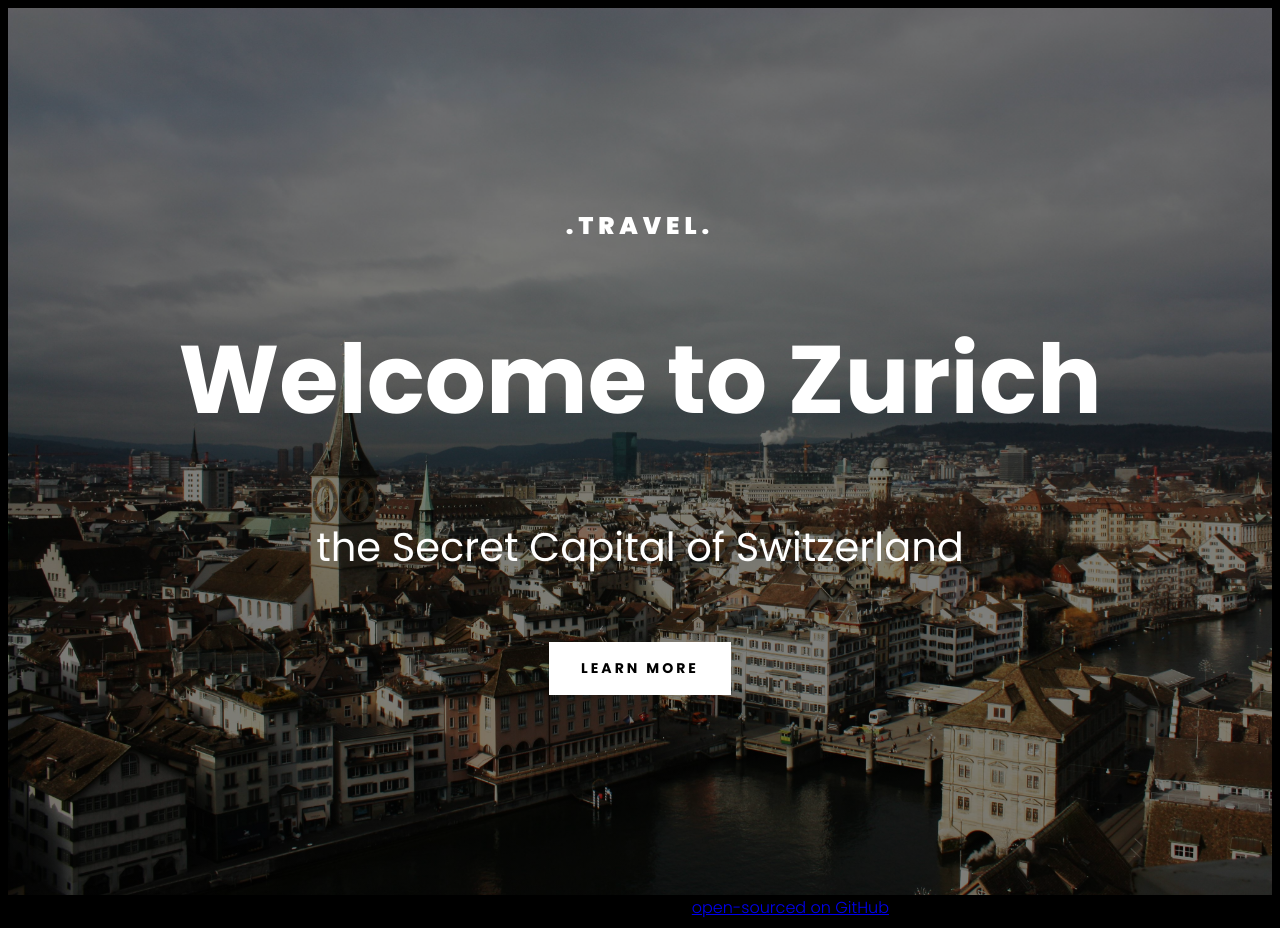
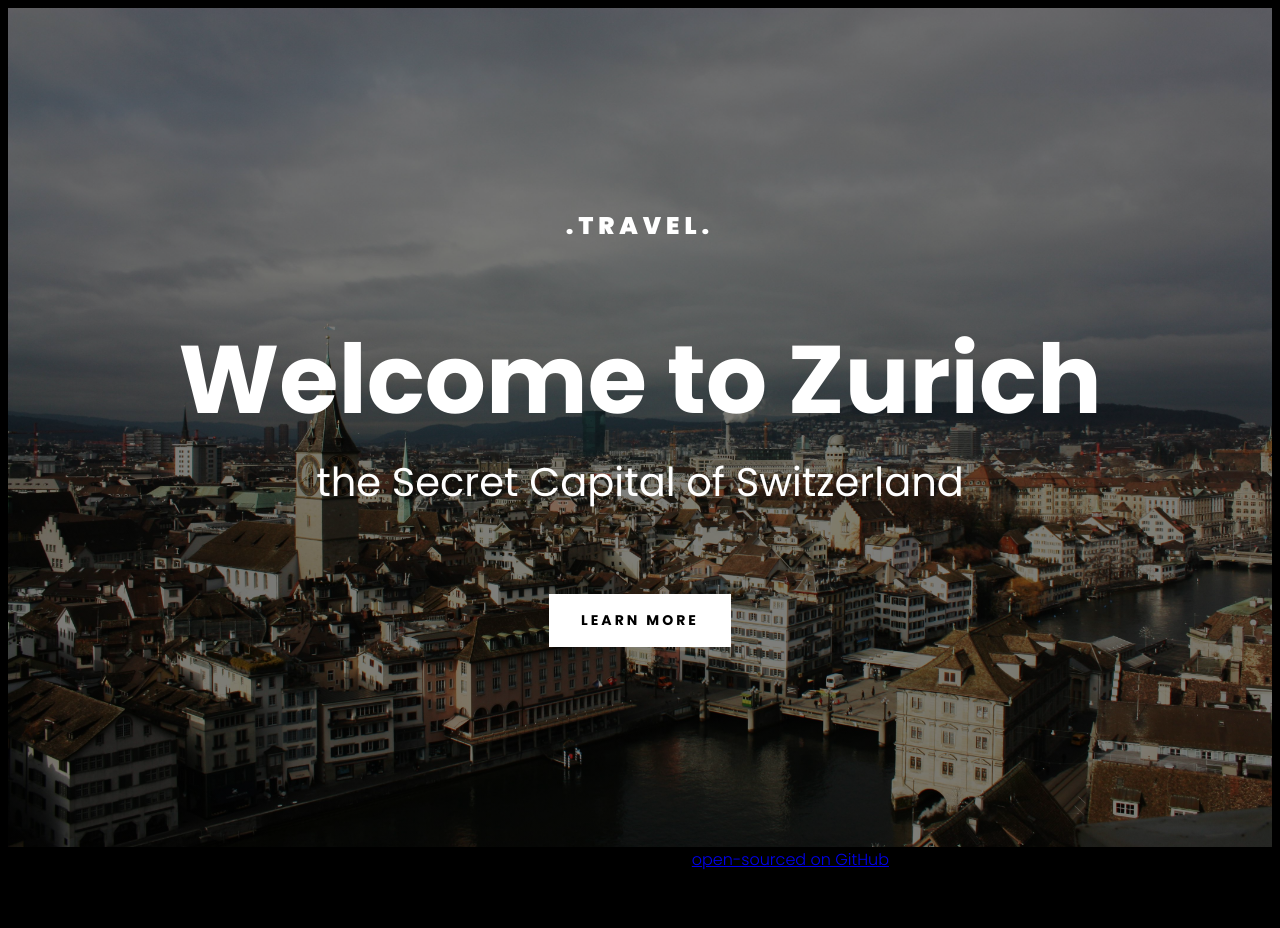
Before and after one commit to NCH1210/travel-project, a plain HTML site: page index.html in a window 1280 px wide. After the commit the page ends 880 px from the top, so only its background shows below. Drawn offline with Linux system fonts and the light colour scheme.

Commit message:
Update style.css

```diff
--- a/style.css
+++ b/style.css
@@ -25,12 +25,15 @@ h1 {
   font-style: normal;
   font-size: 96px;
   line-height: 1.5;
+  margin-bottom: 0;
 }
 
 h2 {
   font-weight: 400;
   font-size: 40px;
   line-height: 1.5;
+  margin-top: 0;
+  margin-bottom: 50px;
 }
 
 h3 {
```
